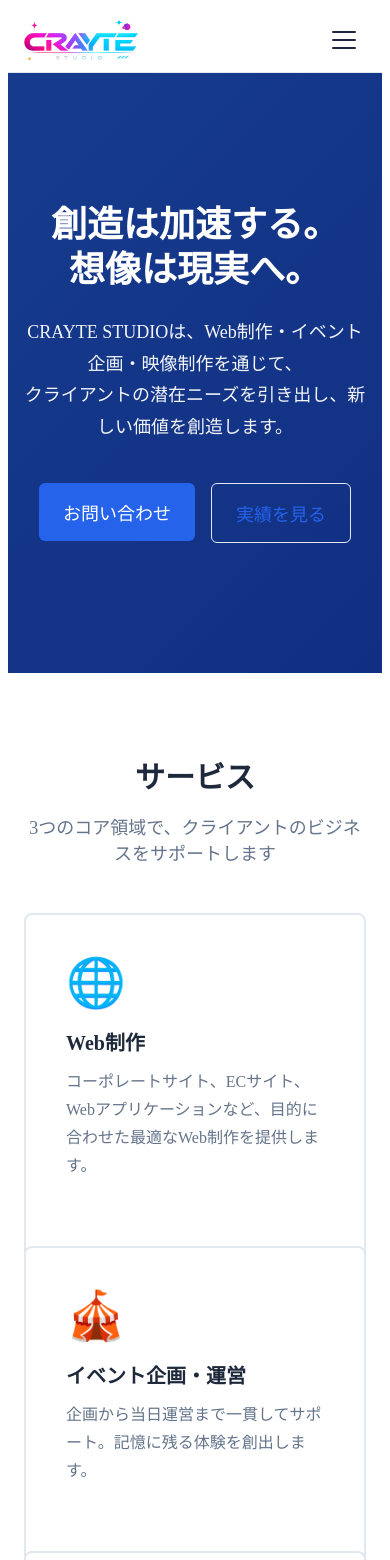
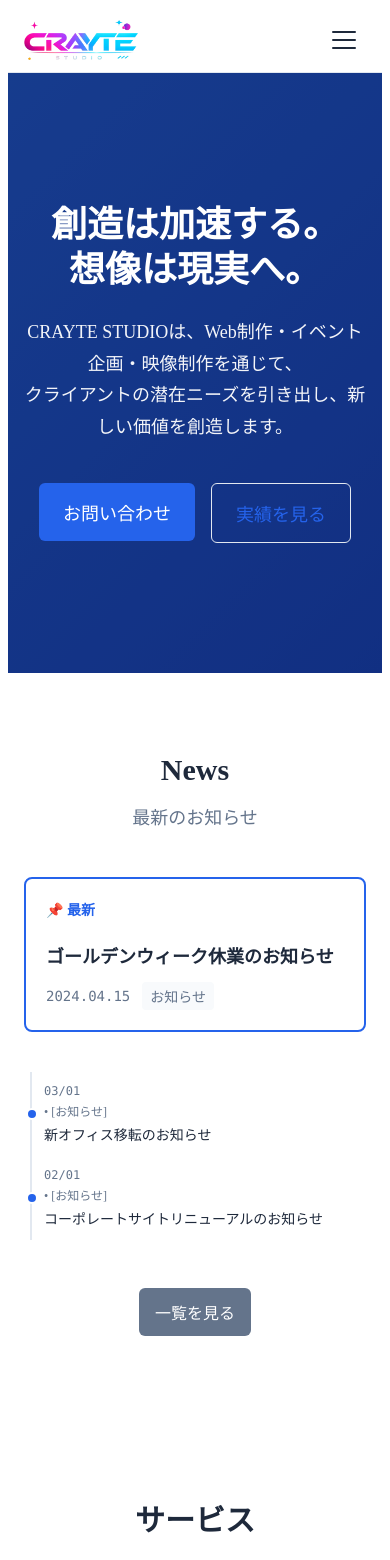
Before and after one commit to Y-2G/crayte-studio, a Next.js app: page / in a window 390 px wide. Shown: the top 1560 px of the page. Built offline with nearby package versions, Linux system fonts and the light colour scheme.

Commit message:
Add NewsTimeline component to enhance homepage news section with featured and timeline display

```diff
--- a/package.json
+++ b/package.json
@@ -9,6 +9,7 @@
     "lint": "eslint"
   },
   "dependencies": {
+    "clsx": "^2.1.1",
     "next": "16.1.4",
     "react": "19.2.3",
     "react-dom": "19.2.3"
--- a/src/app/(public)/company/page.tsx
+++ b/src/app/(public)/company/page.tsx
@@ -66,9 +66,9 @@ export default function CompanyPage() {
             <div className={styles.missionCard}>
               <h2 className={styles.missionTitle}>ミッション</h2>
               <p className={styles.missionText}>
-                観察することから始まる、価値創造。
+                想像は現実へ。
                 <br />
-                クライアントの潜在的なニーズを丁寧に観察し、
+                クライアントの潜在的なニーズを丁寧にヒアリングし、
                 <br />
                 本質的な課題を見極め、最適なソリューションを提供します。
               </p>
--- a/src/app/(public)/page.tsx
+++ b/src/app/(public)/page.tsx
@@ -4,6 +4,7 @@ import { getRecentPosts, getRecentWorks } from "@/lib/data";
 import { Button } from "@/components/shared/Button/Button";
 import { Card, CardBody } from "@/components/shared/Card/Card";
 import { HeroVideo } from "@/components/public/HeroVideo";
+import { NewsTimeline } from "@/components/public/NewsTimeline";
 import styles from "./page.module.css";
 
 export const metadata: Metadata = {
@@ -69,6 +70,22 @@ export default async function HomePage() {
           </div>
         </div>
       </HeroVideo>
+
+      {/* News Section */}
+      <section className={styles.section}>
+        <div className={styles.container}>
+          <h2 className={styles.sectionTitle}>News</h2>
+          <p className={styles.sectionDescription}>最新のお知らせ</p>
+
+          <NewsTimeline posts={recentPosts} />
+
+          <div className={styles.sectionCta}>
+            <Link href="/news">
+              <Button variant="secondary">一覧を見る</Button>
+            </Link>
+          </div>
+        </div>
+      </section>
 
       {/* Services Section */}
       <section className={styles.section}>
@@ -162,42 +179,6 @@ export default async function HomePage() {
         </div>
       </section>
 
-      {/* News Section */}
-      <section className={styles.section}>
-        <div className={styles.container}>
-          <h2 className={styles.sectionTitle}>News</h2>
-          <p className={styles.sectionDescription}>最新のお知らせ</p>
-
-          <div className={styles.newsList}>
-            {recentPosts.map((post) => (
-              <Link
-                key={post.id}
-                href={`/news/${post.slug}`}
-                className={styles.newsItem}
-              >
-                <time className={styles.newsDate}>
-                  {new Date(
-                    post.publishedAt || post.createdAt,
-                  ).toLocaleDateString("ja-JP", {
-                    year: "numeric",
-                    month: "2-digit",
-                    day: "2-digit",
-                  })}
-                </time>
-                <span className={styles.newsCategory}>{post.category}</span>
-                <h3 className={styles.newsTitle}>{post.title}</h3>
-              </Link>
-            ))}
-          </div>
-
-          <div className={styles.sectionCta}>
-            <Link href="/news">
-              <Button variant="secondary">一覧を見る</Button>
-            </Link>
-          </div>
-        </div>
-      </section>
-
       {/* CTA Section */}
       <section className={styles.ctaSection}>
         <div className={styles.container}>
--- /dev/null
+++ b/src/components/public/NewsTimeline/NewsTimeline.module.css
@@ -0,0 +1,193 @@
+/* ============================================================================
+ * NewsTimeline Component Styles
+ * ============================================================================ */
+
+.newsTimeline {
+  display: flex;
+  flex-direction: column;
+  gap: var(--spacing-8);
+}
+
+/* ============================================================================
+ * Featured Card
+ * ============================================================================ */
+
+.featuredCard {
+  display: block;
+  padding: var(--spacing-6);
+  background: var(--public-bg);
+  border: 2px solid var(--public-primary);
+  border-radius: var(--border-radius-lg);
+  text-decoration: none;
+  transition: transform var(--transition-normal),
+    box-shadow var(--transition-normal);
+}
+
+.featuredCard:hover {
+  transform: var(--transform-hover-lift);
+  box-shadow: var(--shadow-lg);
+}
+
+.featuredBadge {
+  display: inline-block;
+  font-size: var(--font-size-sm);
+  color: var(--public-primary);
+  font-weight: var(--font-weight-semibold);
+  margin-bottom: var(--spacing-2);
+}
+
+.featuredTitle {
+  font-size: var(--font-size-xl);
+  font-weight: var(--font-weight-bold);
+  color: var(--public-text);
+  margin-bottom: var(--spacing-3);
+  line-height: 1.4;
+}
+
+.featuredMeta {
+  display: flex;
+  align-items: center;
+  gap: var(--spacing-3);
+  font-size: var(--font-size-sm);
+  color: var(--public-text-muted);
+}
+
+.date {
+  font-family: var(--font-mono);
+}
+
+.category {
+  padding: var(--spacing-1) var(--spacing-2);
+  background: var(--public-bg-alt);
+  border-radius: var(--border-radius-sm);
+  font-weight: var(--font-weight-medium);
+}
+
+/* ============================================================================
+ * Timeline
+ * ============================================================================ */
+
+.timeline {
+  position: relative;
+  padding-left: var(--spacing-6);
+  margin-top: var(--spacing-4);
+}
+
+/* Vertical line */
+.timeline::before {
+  content: "";
+  position: absolute;
+  left: 8px;
+  top: 0;
+  bottom: 0;
+  width: 2px;
+  background: var(--public-border);
+}
+
+.timelineItem {
+  position: relative;
+  display: grid;
+  grid-template-columns: auto auto 1fr;
+  gap: var(--spacing-3);
+  align-items: center;
+  padding: var(--spacing-3) 0;
+  text-decoration: none;
+  color: inherit;
+  transition: background-color var(--transition-fast);
+  border-radius: var(--border-radius-sm);
+  margin-left: calc(var(--spacing-6) * -1);
+  padding-left: var(--spacing-6);
+  padding-right: var(--spacing-3);
+}
+
+.timelineItem:hover {
+  background: var(--public-bg-alt);
+}
+
+.timelineDot {
+  position: absolute;
+  left: 4px;
+  width: 10px;
+  height: 10px;
+  background: var(--public-primary);
+  border-radius: 50%;
+  border: 2px solid var(--public-bg);
+}
+
+.timelineDate {
+  font-family: var(--font-mono);
+  font-size: var(--font-size-sm);
+  color: var(--public-text-muted);
+  white-space: nowrap;
+}
+
+.timelineCategory {
+  font-size: var(--font-size-sm);
+  color: var(--public-text-muted);
+  white-space: nowrap;
+}
+
+.timelineTitle {
+  font-size: var(--font-size-base);
+  color: var(--public-text);
+  overflow: hidden;
+  text-overflow: ellipsis;
+  white-space: nowrap;
+}
+
+/* ============================================================================
+ * Responsive Design
+ * ============================================================================ */
+
+@media (max-width: 767px) {
+  .newsTimeline {
+    gap: var(--spacing-6);
+  }
+
+  .featuredCard {
+    padding: var(--spacing-5);
+  }
+
+  .featuredTitle {
+    font-size: var(--font-size-lg);
+  }
+
+  .timeline {
+    padding-left: var(--spacing-5);
+  }
+
+  .timeline::before {
+    left: 6px;
+  }
+
+  .timelineItem {
+    grid-template-columns: 1fr;
+    gap: var(--spacing-1);
+    margin-left: calc(var(--spacing-5) * -1);
+    padding-left: var(--spacing-5);
+    padding-right: var(--spacing-2);
+  }
+
+  .timelineDot {
+    left: 2px;
+    width: 8px;
+    height: 8px;
+  }
+
+  .timelineDate,
+  .timelineCategory {
+    display: inline;
+    font-size: var(--font-size-xs);
+  }
+
+  .timelineCategory::before {
+    content: " • ";
+  }
+
+  .timelineTitle {
+    white-space: normal;
+    overflow: visible;
+    text-overflow: clip;
+    font-size: var(--font-size-sm);
+  }
+}
--- /dev/null
+++ b/src/components/public/NewsTimeline/NewsTimeline.tsx
@@ -0,0 +1,84 @@
+import Link from "next/link";
+import type { Post } from "@/types";
+import styles from "./NewsTimeline.module.css";
+
+interface NewsTimelineProps {
+  posts: Post[];
+  className?: string;
+}
+
+/**
+ * Format date to Japanese locale format
+ * @param dateString ISO 8601 date string
+ * @param format "full" for YYYY.MM.DD, "short" for MM.DD
+ */
+function formatDate(
+  dateString: string,
+  format: "full" | "short" = "full",
+): string {
+  const date = new Date(dateString);
+  if (format === "short") {
+    return date.toLocaleDateString("ja-JP", {
+      month: "2-digit",
+      day: "2-digit",
+    });
+  }
+  return date
+    .toLocaleDateString("ja-JP", {
+      year: "numeric",
+      month: "2-digit",
+      day: "2-digit",
+    })
+    .replace(/\//g, ".");
+}
+
+/**
+ * NewsTimeline Component
+ *
+ * Displays posts in a featured card + timeline format:
+ * - First post is highlighted as a featured card
+ * - Remaining posts are displayed in a vertical timeline
+ */
+export function NewsTimeline({ posts, className }: NewsTimelineProps) {
+  if (posts.length === 0) {
+    return null;
+  }
+
+  const [featured, ...remaining] = posts;
+
+  return (
+    <div className={className ? `${styles.newsTimeline} ${className}` : styles.newsTimeline}>
+      {/* Featured Card */}
+      <Link href={`/news/${featured.slug}`} className={styles.featuredCard}>
+        <div className={styles.featuredBadge}>📌 最新</div>
+        <h3 className={styles.featuredTitle}>{featured.title}</h3>
+        <div className={styles.featuredMeta}>
+          <time className={styles.date}>
+            {formatDate(featured.publishedAt || featured.createdAt)}
+          </time>
+          <span className={styles.category}>{featured.category}</span>
+        </div>
+      </Link>
+
+      {/* Timeline */}
+      {remaining.length > 0 && (
+        <div className={styles.timeline}>
+          {remaining.map((post) => (
+            <Link
+              key={post.id}
+              href={`/news/${post.slug}`}
+              className={styles.timelineItem}
+            >
+              <div className={styles.timelineDot} />
+              <time className={styles.timelineDate}>
+                {formatDate(post.publishedAt || post.createdAt, "short")}
+              </time>
+              <span className={styles.timelineCategory}>[{post.category}]</span>
+              <span className={styles.timelineTitle}>{post.title}</span>
+            </Link>
+          ))}
+        </div>
+      )}
+    </div>
+  );
+}
--- /dev/null
+++ b/src/components/public/NewsTimeline/index.ts
@@ -0,0 +1,6 @@
+/**
+ * NewsTimeline Component
+ *
+ * Displays posts in a featured + timeline format for the homepage.
+ */
+export { NewsTimeline } from "./NewsTimeline";
```
Also changed, not shown: 2 other files (tests, documents, lock files or other folders).
